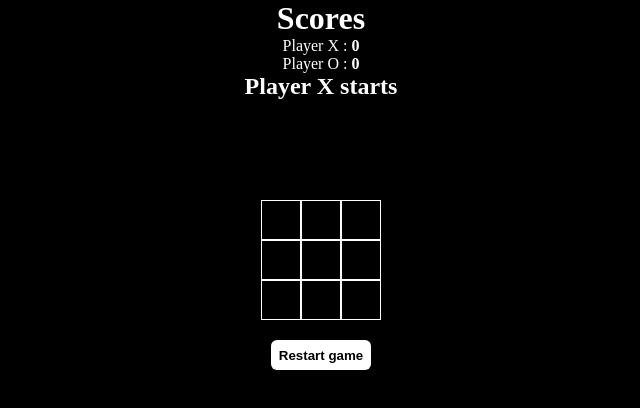
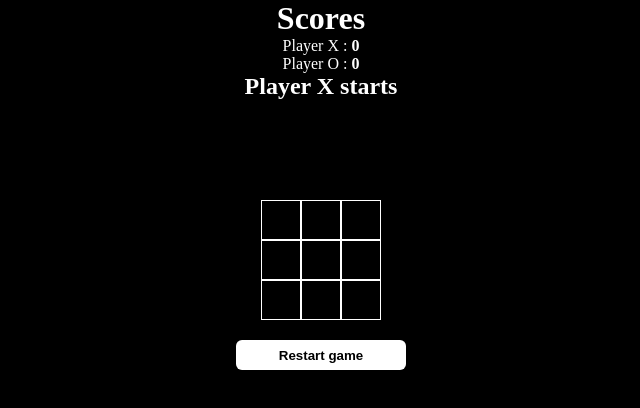
Before and after one commit to MarouaneDh/tictactoe-mdh, a React (Create React App) app: page / in a window 1280 px wide. Shown: the top 408 px of the page, without its empty margins (319-959 px from the left). Built offline with nearby package versions, Linux system fonts and the light colour scheme.

Commit message:
adjusted styling

```diff
--- a/src/Board/Board.css
+++ b/src/Board/Board.css
@@ -24,7 +24,7 @@ button {
     background-color: white;
     color: #000;
     border: none;
-    width: 100px;
+    width: 170px;
     height: 30px;
     margin-top: 20px;
     border-radius: 6px;
```
